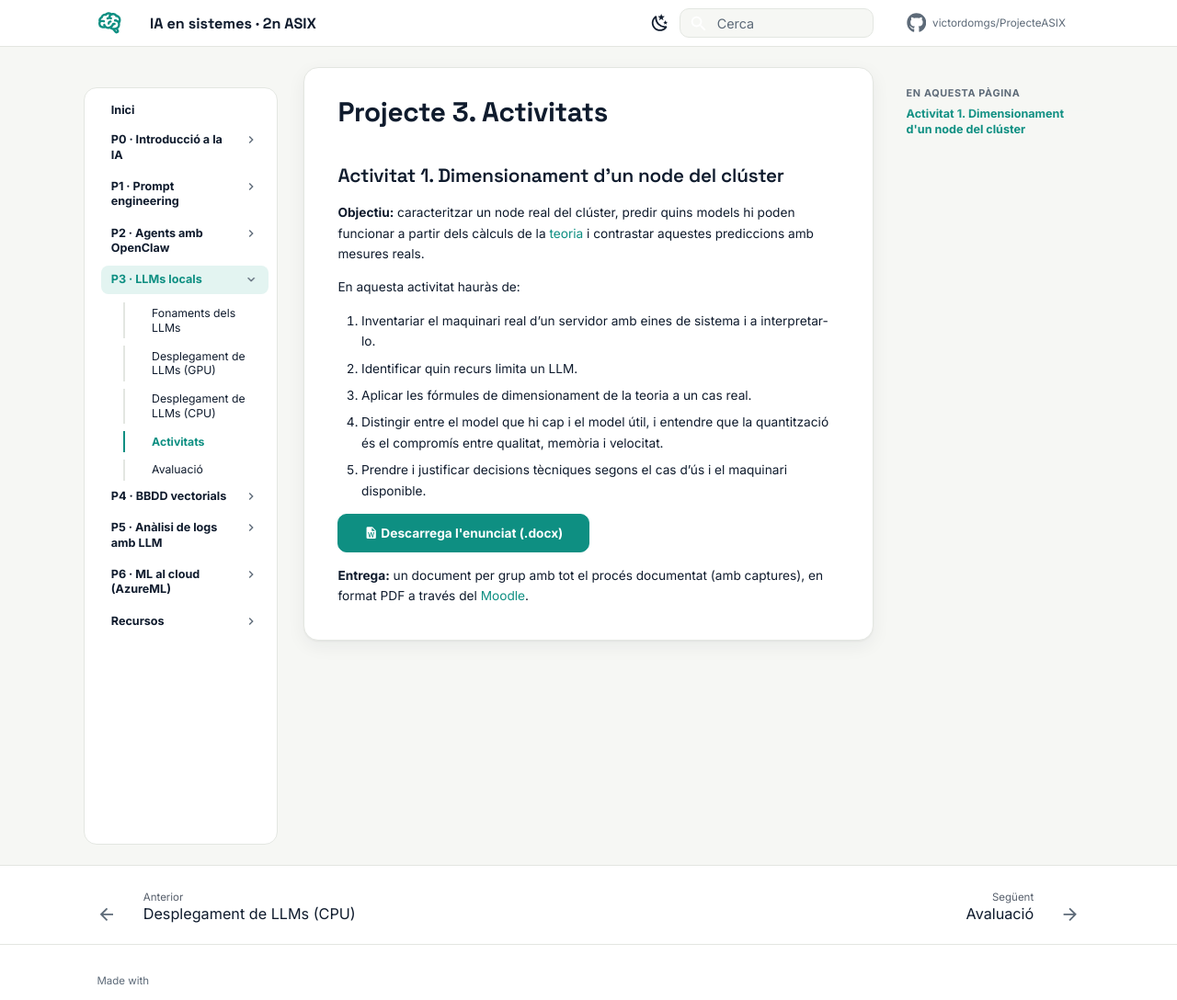
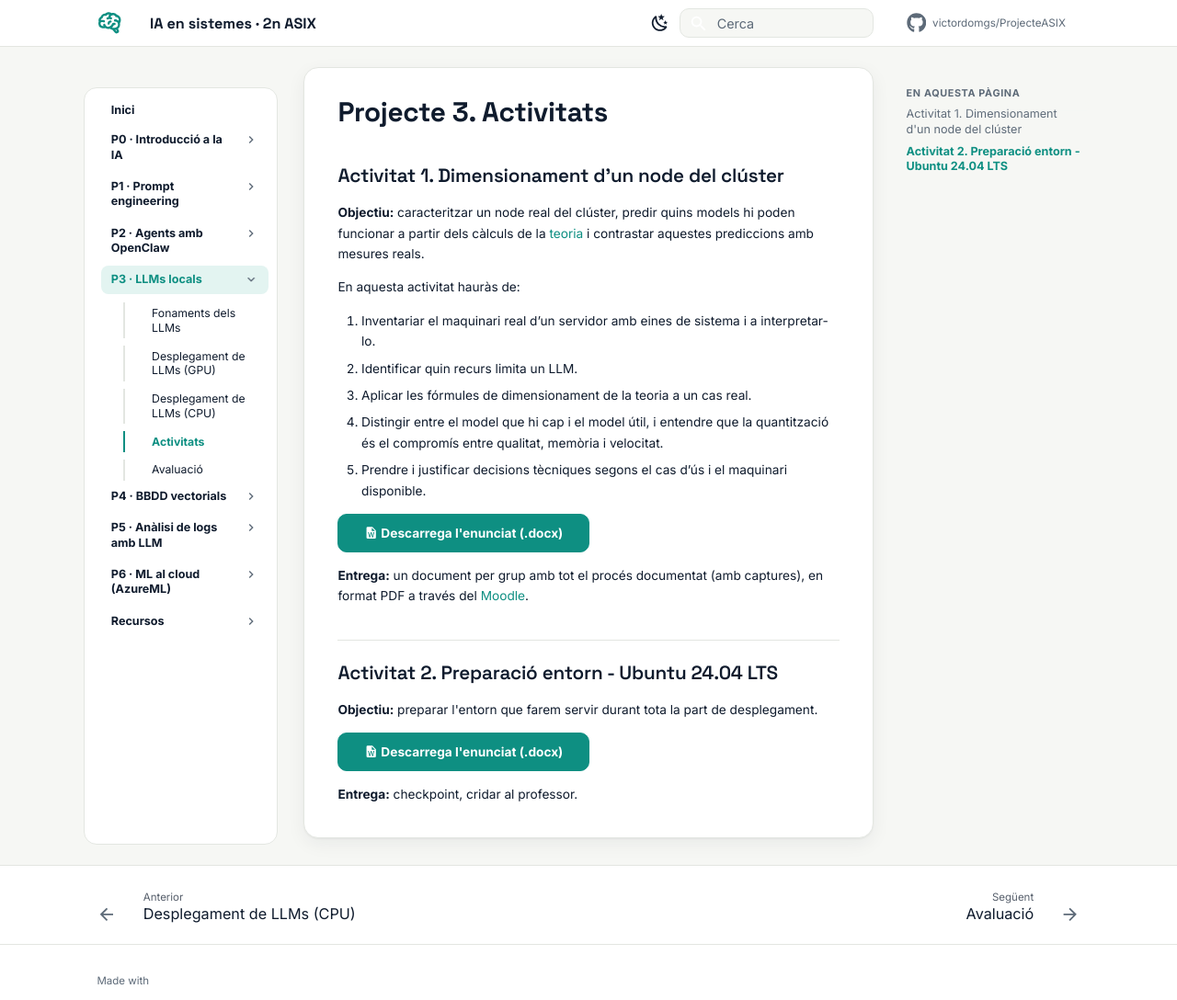
Before and after one commit to victordomgs/ProjecteASIX, an MkDocs documentation site: the page built from docs/p3-llms-locals/activitats.md, in a window 1280 px wide and 1088 px high. Shown: the whole window at 92% size. Built offline with MkDocs 1.6.1 and Material for MkDocs 9.7.7, drawn with Linux system fonts in a browser that asks for light colours; comment, search, counter and statistics services are not loaded.

Commit message:
Update activitats.md

```diff
--- a/docs/p3-llms-locals/activitats.md
+++ b/docs/p3-llms-locals/activitats.md
@@ -12,7 +12,14 @@ En aquesta activitat hauràs de:
 4. Distingir entre el model que hi cap i el model útil, i entendre que la quantització és el compromís entre qualitat, memòria i velocitat.
 5. Prendre i justificar decisions tècniques segons el cas d’ús i el maquinari disponible.
 
-
 [:material-file-word: Descarrega l'enunciat (.docx)](fitxers/P3_Maquinari-i-dimensionament-I_2026-27.docx){ .md-button .md-button--primary download="P3_Maquinari-i-dimensionament-I_2026-27.docx" }
 
 **Entrega:** un document per grup amb tot el procés documentat (amb captures), en format PDF a través del [Moodle](https://frontal.ies-sabadell.cat/eva/course/view.php?id=73).
+
+## Activitat 2. Preparació entorn - Ubuntu 24.04 LTS
+
+**Objectiu:** preparar l'entorn que farem servir durant tota la part de desplegament.
+
+[:material-file-word: Descarrega l'enunciat (.docx)](fitxers/P3_Preparació-entorn_2026-27.docx){ .md-button .md-button--primary download="P3_Preparació-entorn_2026-27.docx" }
+
+**Entrega:** checkpoint, cridar al professor.
```
